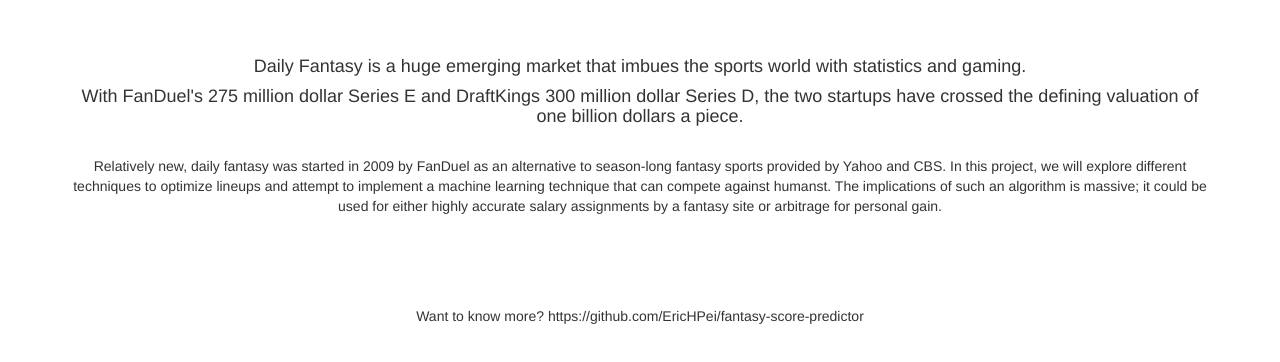
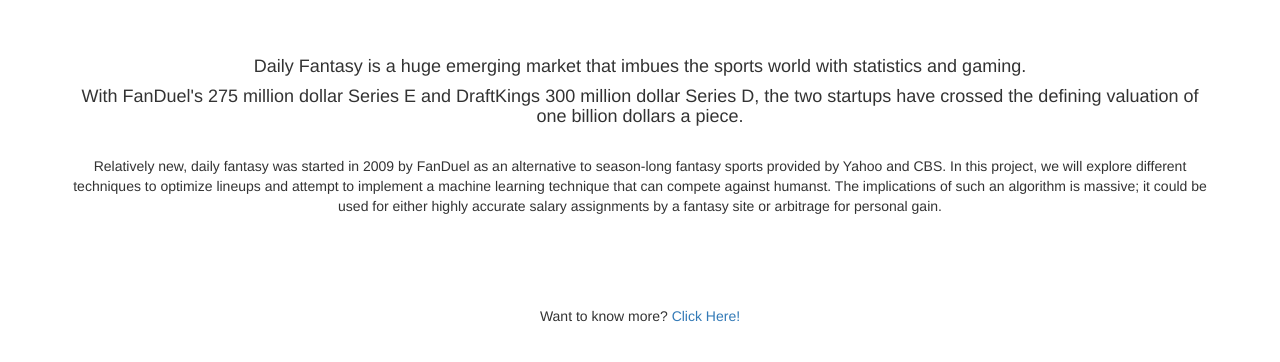
Before and after one commit to EricHPei/erichpei.github.io, a plain HTML site: page fantasy.html in a window 1280 px wide. Shown: the part 700-1062 px from the top of the page. Drawn offline with Linux system fonts and the light colour scheme.

Commit message:
hyperlinks

```diff
--- a/fantasy.html
+++ b/fantasy.html
@@ -98,7 +98,7 @@
                 <br>
                 <br>
                 <br>
-                <p>Want to know more? https://github.com/EricHPei/fantasy-score-predictor
+                <p>Want to know more? <a href="https://github.com/EricHPei/fantasy-score-predictor">Click Here!</a></p>
                 </p>
                 <br>
                 <br>
```
Also changed, not shown: freethrow.html (+1 -1 lines).
